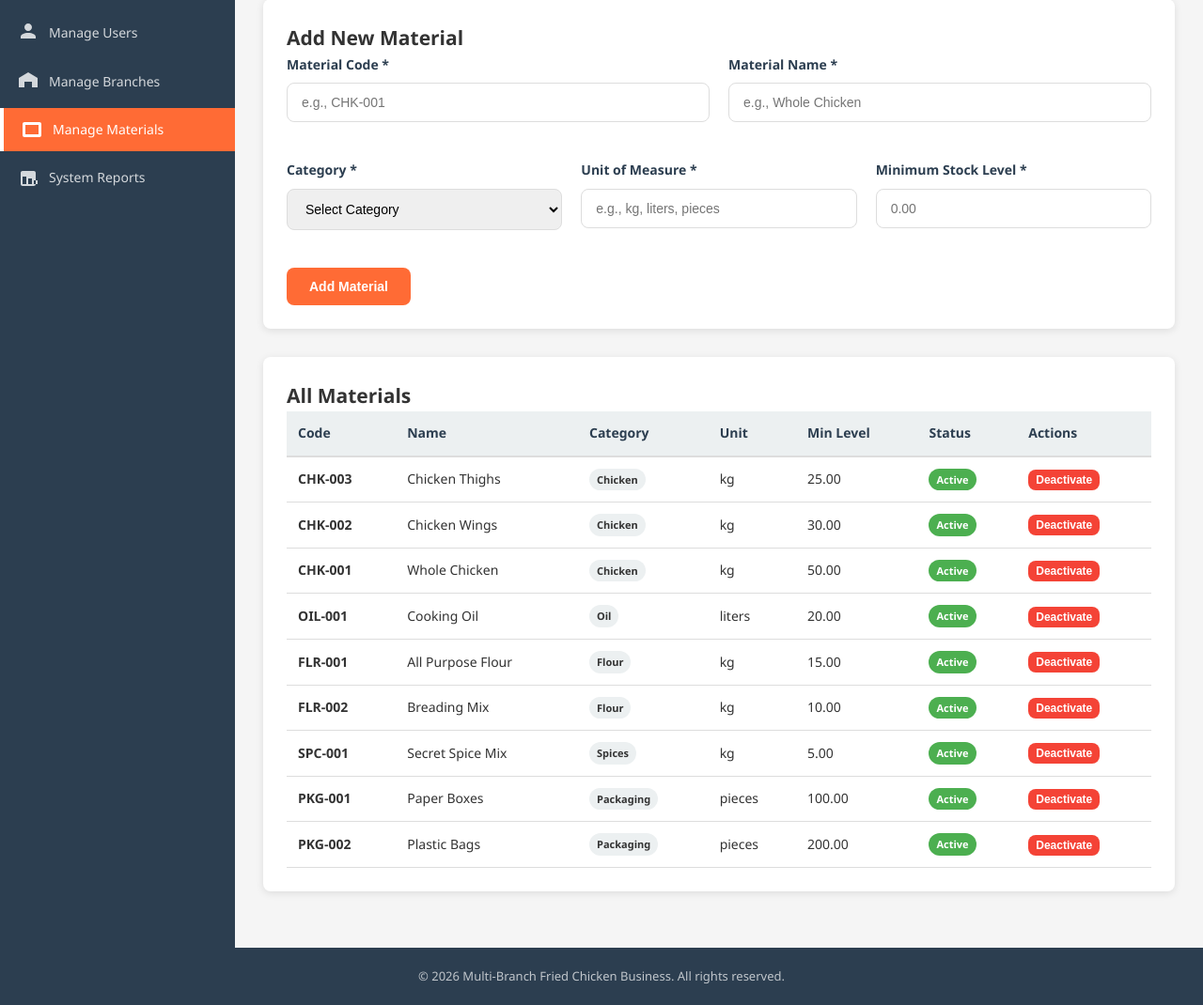
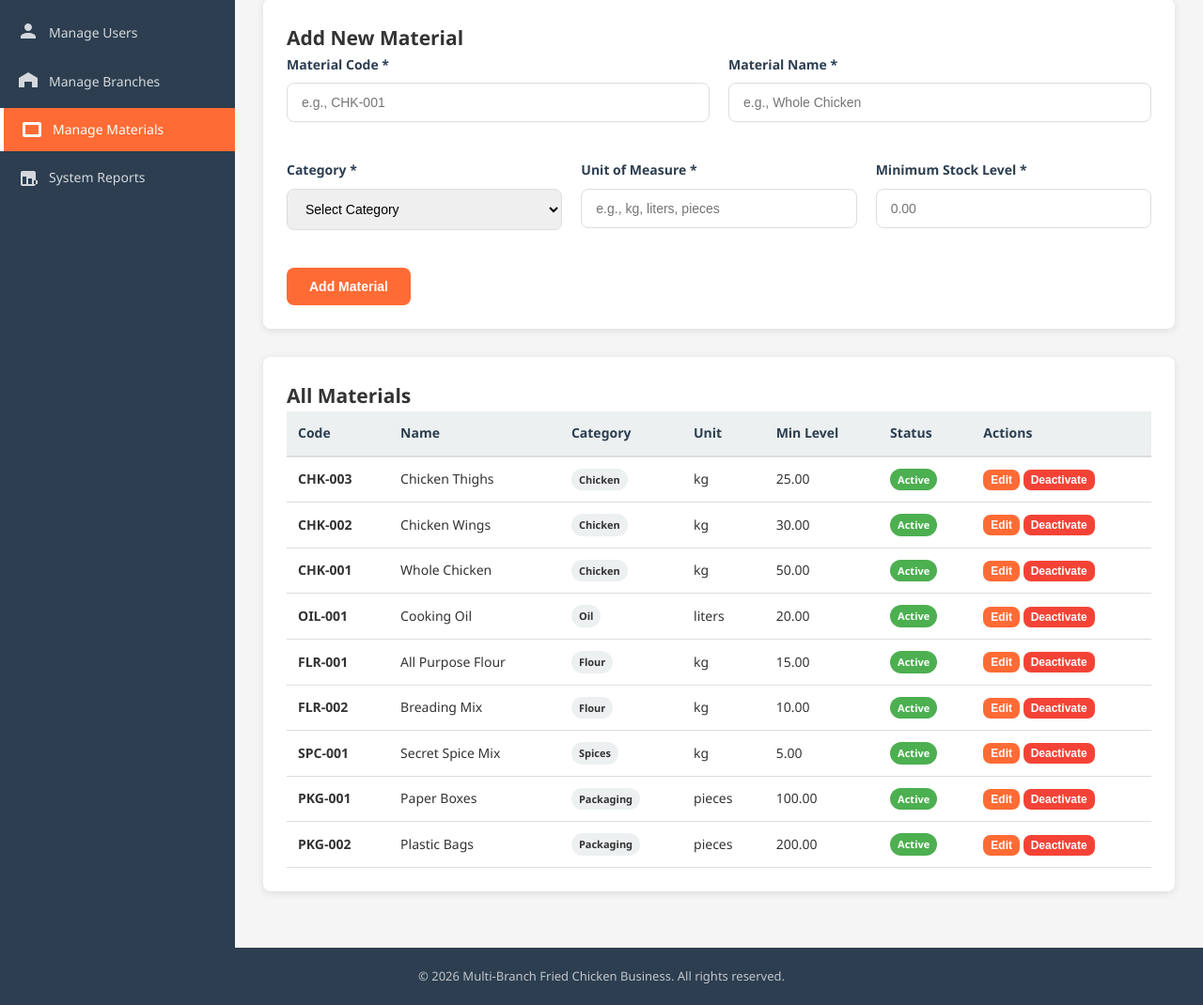
Before and after one commit to QueenStephanie/inventory-and-distribution-system, a PHP site: page /inventory/superadmin/manage_materials.php in a window 1280 px wide. Shown: the part 189-1259 px from the top of the page at 94% size. Run offline with PHP 8.4, Linux system fonts and the light colour scheme; a user stored in the database is signed in; data comes from the database, SQL or seed files in the repository; some libraries are stand-ins or nearby versions.

```diff
--- a/superadmin/manage_materials.php
+++ b/superadmin/manage_materials.php
@@ -226,6 +226,7 @@ include '../includes/header.php';
                             </span>
                         </td>
                         <td>
+                            <button class="btn btn-xs btn-primary" onclick="editMaterial(<?php echo htmlspecialchars(json_encode($material)); ?>)">Edit</button>
                             <?php if ($material['status'] === 'active'): ?>
                                 <form method="POST" style="display: inline;">
                                     <input type="hidden" name="action" value="deactivate">
@@ -247,6 +248,124 @@ include '../includes/header.php';
     </div>
 </div>
 
+<!-- Edit Material Modal -->
+<div id="editMaterialModal" class="modal" style="display: none;">
+    <div class="modal-content">
+        <span class="modal-close" onclick="closeEditModal()">&times;</span>
+        <h2>Edit Material</h2>
+        <form method="POST" action="" class="form-horizontal" id="editMaterialForm">
+            <input type="hidden" name="action" value="edit">
+            <input type="hidden" name="material_id" id="edit_material_id">
+
+            <div class="form-group">
+                <label for="edit_material_code">Material Code</label>
+                <input type="text" id="edit_material_code" class="form-control" readonly disabled>
+            </div>
+
+            <div class="form-group">
+                <label for="edit_material_name">Material Name *</label>
+                <input type="text" name="material_name" id="edit_material_name" class="form-control" required>
+            </div>
+
+            <div class="form-group">
+                <label for="edit_category">Category *</label>
+                <select name="category" id="edit_category" class="form-control" required>
+                    <option value="">Select Category</option>
+                    <option value="chicken">Chicken</option>
+                    <option value="oil">Oil</option>
+                    <option value="flour">Flour</option>
+                    <option value="spices">Spices</option>
+                    <option value="packaging">Packaging</option>
+                    <option value="other">Other</option>
+                </select>
+            </div>
+
+            <div class="form-group">
+                <label for="edit_unit_of_measure">Unit of Measure *</label>
+                <input type="text" name="unit_of_measure" id="edit_unit_of_measure" class="form-control" required>
+            </div>
+
+            <div class="form-group">
+                <label for="edit_minimum_stock_level">Minimum Stock Level *</label>
+                <input type="number" name="minimum_stock_level" id="edit_minimum_stock_level" class="form-control" step="0.01" min="0" required>
+            </div>
+
+            <div class="form-actions">
+                <button type="submit" class="btn btn-primary">Update Material</button>
+                <button type="button" class="btn btn-secondary" onclick="closeEditModal()">Cancel</button>
+            </div>
+        </form>
+    </div>
+</div>
+
+<style>
+.modal {
+    position: fixed;
+    z-index: 1000;
+    left: 0;
+    top: 0;
+    width: 100%;
+    height: 100%;
+    overflow: auto;
+    background-color: rgba(0,0,0,0.5);
+}
+
+.modal-content {
+    background-color: #fefefe;
+    margin: 5% auto;
+    padding: 30px;
+    border: 1px solid #888;
+    border-radius: 8px;
+    width: 90%;
+    max-width: 600px;
+    box-shadow: 0 4px 6px rgba(0,0,0,0.1);
+}
+
+.modal-close {
+    color: #aaa;
+    float: right;
+    font-size: 28px;
+    font-weight: bold;
+    line-height: 20px;
+    cursor: pointer;
+}
+
+.modal-close:hover,
+.modal-close:focus {
+    color: #000;
+}
+
+.form-actions {
+    margin-top: 20px;
+    display: flex;
+    gap: 10px;
+}
+</style>
+
+<script>
+function editMaterial(material) {
+    document.getElementById('edit_material_id').value = material.material_id;
+    document.getElementById('edit_material_code').value = material.material_code;
+    document.getElementById('edit_material_name').value = material.material_name;
+    document.getElementById('edit_category').value = material.category;
+    document.getElementById('edit_unit_of_measure').value = material.unit_of_measure;
+    document.getElementById('edit_minimum_stock_level').value = material.minimum_stock_level;
+    document.getElementById('editMaterialModal').style.display = 'block';
+}
+
+function closeEditModal() {
+    document.getElementById('editMaterialModal').style.display = 'none';
+}
+
+// Close modal when clicking outside of it
+window.onclick = function(event) {
+    const modal = document.getElementById('editMaterialModal');
+    if (event.target == modal) {
+        closeEditModal();
+    }
+}
+</script>
+
 <?php
 closeDBConnection($conn);
 include '../includes/footer.php';
```
Also changed, not shown: superadmin/dashboard.php (+8 -0 lines), superadmin/manage_branches.php (+8 -0 lines), superadmin/manage_users.php (+8 -0 lines), superadmin/system_reports.php (+8 -0 lines), superadmin/variance_report.php (+8 -0 lines).
